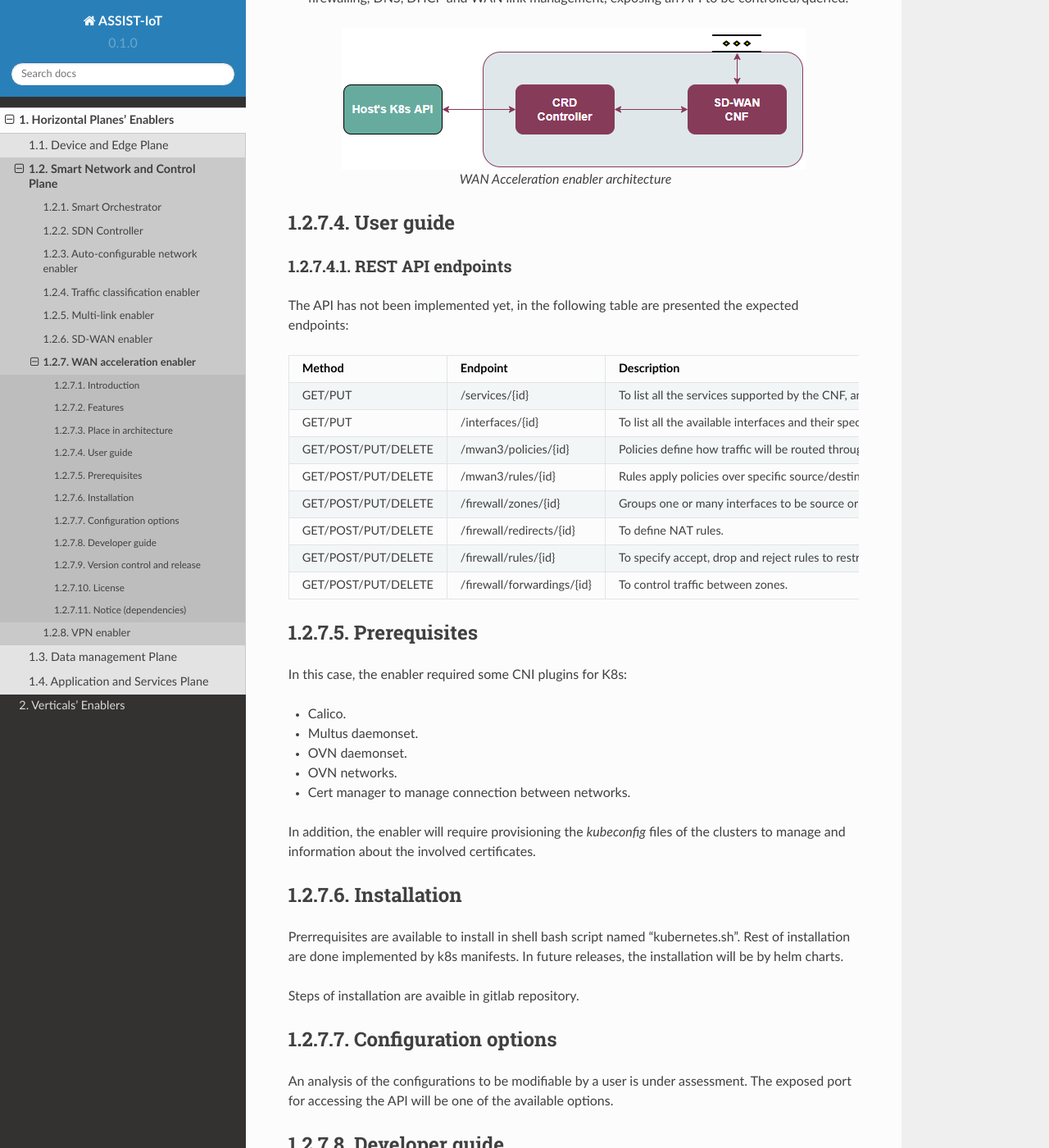
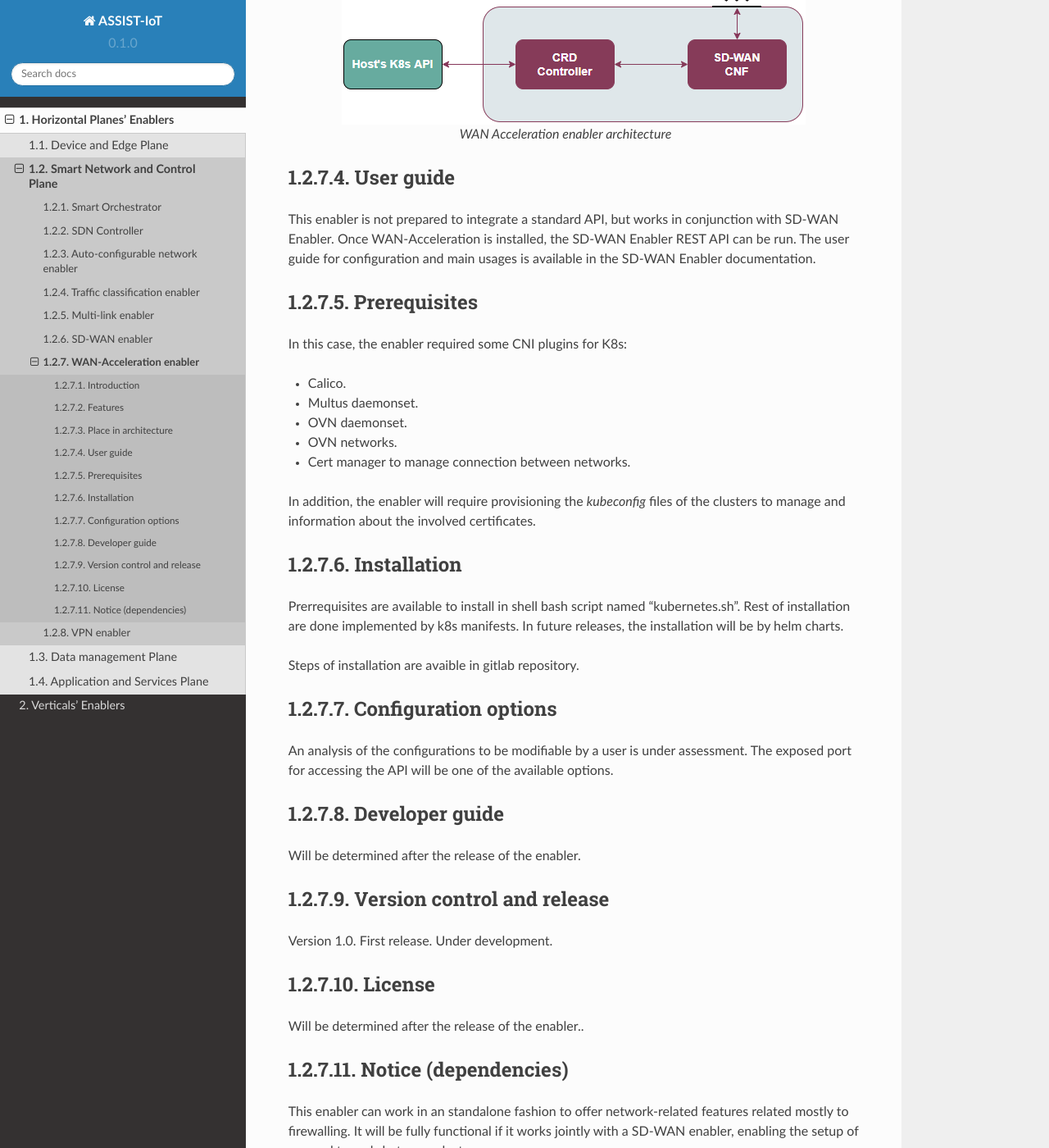
Before and after one commit to assist-iot/assist-iot-documentation, a Sphinx documentation site: the page built from docs/source/horizontal_planes/smart/wan_acceleration_enabler.rst, in a window 1280 px wide and 1400 px high, scrolled down 2856 px. Shown: the whole window at 82% size. Built offline with Sphinx 7.4.7 and the Read the Docs theme 2.0.0, drawn with Linux system fonts in a browser that asks for light colours; some of the changed text lies outside the part shown.

Commit message:
update wan-acceleration enabler documentation

```diff
--- a/docs/source/horizontal_planes/smart/wan_acceleration_enabler.rst
+++ b/docs/source/horizontal_planes/smart/wan_acceleration_enabler.rst
@@ -3,7 +3,7 @@
 .. figure:: ./images/sd_wan_enabler/assist-IoT-logo.png
 
 ########################
-WAN acceleration enabler
+WAN-Acceleration enabler
 ########################
 
 .. contents::
@@ -25,9 +25,6 @@ This enabler will be in charge of implementing features to support multiple WAN
 - An SD-WAN Edge component, present in each K8s cluster, with a dedicated K8s controller and a Containerised Network function (CNF) through which traffic goes through it. The CNF will embed functions to setup aspects such related to IPSec, firewalling, DNS, DHCP and WAN link management, whereas a Custom Definition Resource (CRD) controller contains all the sub-controllers to create, query and configure these features.
 - A SD-WAN hub, which will act as a middleware among clusters and/or between them and the Internet, enabling the introduction of additional CNFs related to security, filtering, traffic shaping, etc. Once the basic features are implemented, the incorporation of additional ones (as CNFs) will be evaluated.
 
-.. note::
-  This enabler is stil under develoment, being subject to modifications of its scope.
-
 *********************
 Place in architecture
 *********************
@@ -36,7 +33,7 @@ architecture. In particular, it belongs to the building block related to VNFs, s
 (i) for provisioning private networks over public ones, jointly with the SD-WAN enabler, and
 (ii) for supporting VNFs chaining (containerised, thus CNFs).
 
-.. figure:: ./images/wan_acceleration_enabler/wan_acc_place.png
+.. figure:: ./images/wan_acceleration_enabler/place-in-architecture.png
    :alt: Place of the WAN Acceleration enabler within the Smart Network and Control Plance architecture
    :align: center
 
@@ -46,7 +43,7 @@ The following diagram aims at describing the global operation of the SD-WAN arch
 including the SD-WAN enabler and instances of the WAN Acceleration enabler (each of them composed by an SD-WAN
 custom k8s controller and an SD-WAN CNF).
 
-.. figure:: ./images/sd_wan_enabler/global_sdwan.png
+.. figure:: ./images/wan_acceleration_enabler/place-in-architecture2.png
    :alt: SD-WAN overall architecture
    :align: center
 
@@ -75,29 +72,7 @@ As aforementioned, the enabler is composed of two main elements, as one can see
 User guide
 ***************
 
-REST API endpoints
-*******************
-The API has not been implemented yet, in the following table are presented the expected endpoints:
-
-+---------------------+----------------------------+-------------------------------------------------------------------------------------------------------------------------+
-| Method              | Endpoint                   | Description                                                                                                             |
-+=====================+============================+=========================================================================================================================+
-| GET/PUT             | /services/{id}             | To list all the services supported by the CNF, and execute an operation for one (e.g., mwan3, firewall, IPsec-related). |
-+---------------------+----------------------------+-------------------------------------------------------------------------------------------------------------------------+
-| GET/PUT             | /interfaces/{id}           | To list all the available interfaces and their specific information, allowing enabling or disabling them.               |
-+---------------------+----------------------------+-------------------------------------------------------------------------------------------------------------------------+
-| GET/POST/PUT/DELETE | /mwan3/policies/{id}       | Policies define how traffic will be routed through the WAN managed interfaces.                                          |
-+---------------------+----------------------------+-------------------------------------------------------------------------------------------------------------------------+
-| GET/POST/PUT/DELETE | /mwan3/rules/{id}          | Rules apply policies over specific source/destiny IP addresses, ports, IP type, protocol, etc.                          |
-+---------------------+----------------------------+-------------------------------------------------------------------------------------------------------------------------+
-| GET/POST/PUT/DELETE | /firewall/zones/{id}       | Groups one or many interfaces to be source or destination for forwardings, rules and redirects.                         |
-+---------------------+----------------------------+-------------------------------------------------------------------------------------------------------------------------+
-| GET/POST/PUT/DELETE | /firewall/redirects/{id}   | To define NAT rules.                                                                                                    |
-+---------------------+----------------------------+-------------------------------------------------------------------------------------------------------------------------+
-| GET/POST/PUT/DELETE | /firewall/rules/{id}       | To specify accept, drop and reject rules to restrict access to specific ports or hosts.                                 |
-+---------------------+----------------------------+-------------------------------------------------------------------------------------------------------------------------+
-| GET/POST/PUT/DELETE | /firewall/forwardings/{id} | To control traffic between zones.                                                                                       |
-+---------------------+----------------------------+-------------------------------------------------------------------------------------------------------------------------+
+This enabler is not prepared to integrate a standard API, but works in conjunction with SD-WAN Enabler. Once WAN-Acceleration is installed, the SD-WAN Enabler REST API can be run. The user guide for configuration and main usages is available in the SD-WAN Enabler documentation.
 
 ***************
 Prerequisites
@@ -133,7 +108,7 @@ Will be determined after the release of the enabler.
 ***************************
 Version control and release
 ***************************
-1.0.
+Version 1.0. First release. Under development.
 
 ***************
 License
```
Also changed, not shown: docs/source/horizontal_planes/smart/images/wan_acceleration_enabler/place-in-architecture.png (renamed from docs/source/horizontal_planes/smart/images/wan_acceleration_enabler/wan_acc_place.png), docs/source/horizontal_planes/smart/images/wan_acceleration_enabler/place-in-architecture2.png (added).
